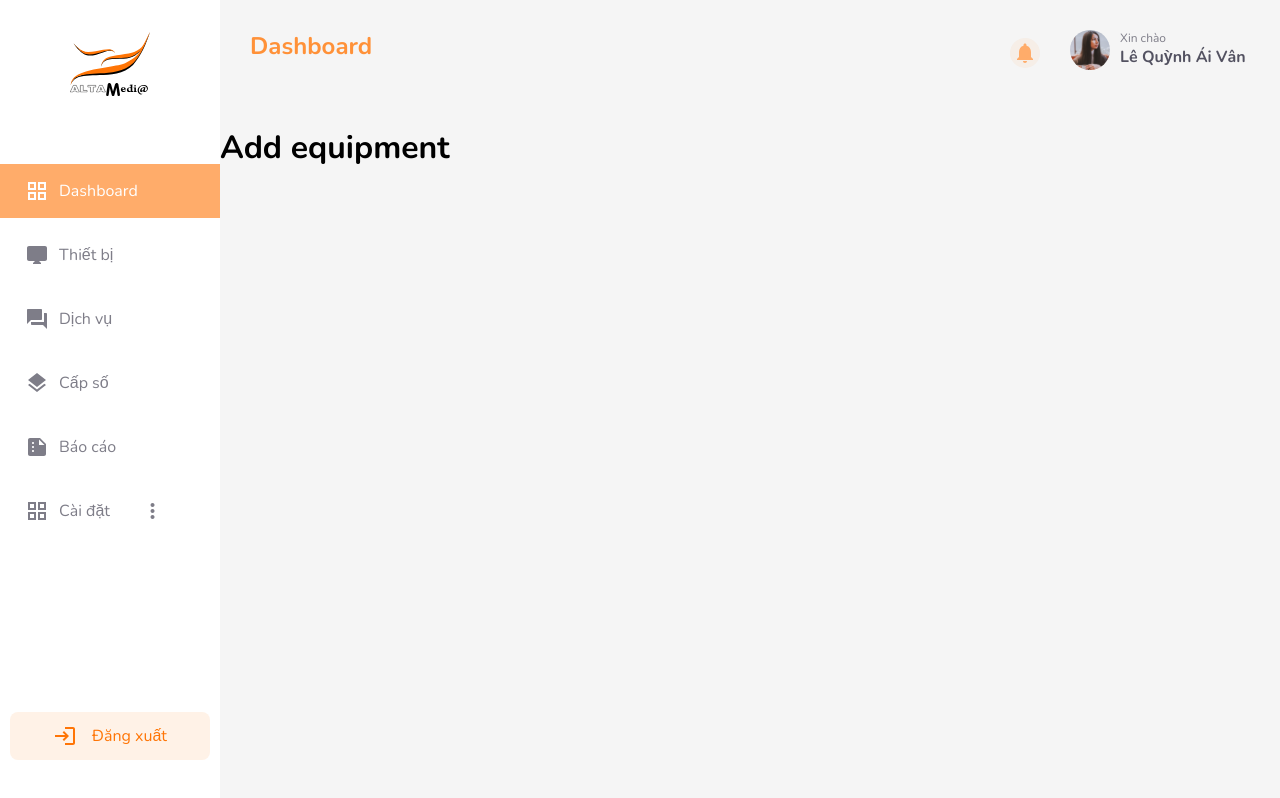
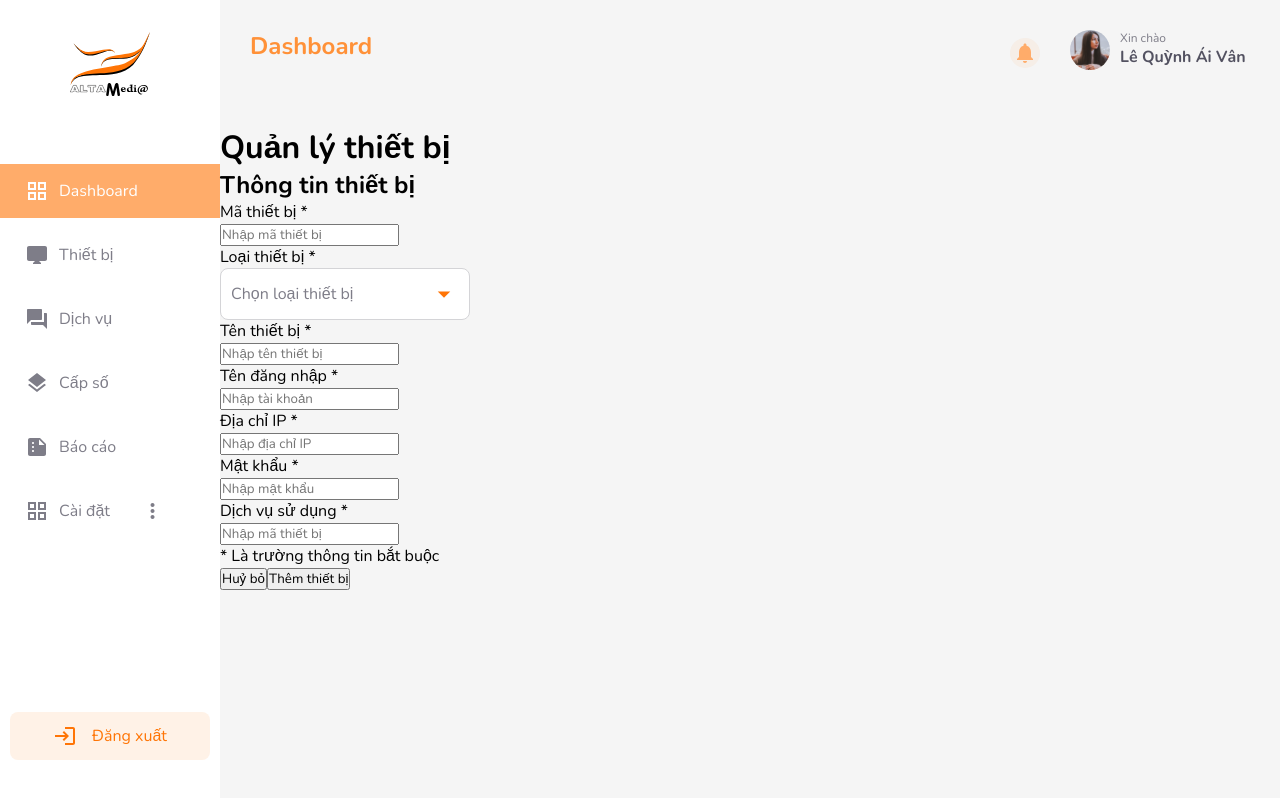
Before and after one commit to sonbill/Queuing-System-Project, a React (Create React App) app: page /equipments/add-equipment in a window 1280 px wide. Shown: the top 798 px of the page. Built offline with nearby package versions, Linux system fonts and the light colour scheme.

Commit message:
update details add-equipment

```diff
--- a/src/pages/add equipment/AddEquipment.jsx
+++ b/src/pages/add equipment/AddEquipment.jsx
@@ -1,12 +1,61 @@
-import React from 'react';
+import React, { useState } from 'react';
 import TopNav from '../../components/topbar/TopNav'
+import DropdownAddEquipment from './Dropdown__addEquipment';
 
 import './addEquipment.css'
+
 function AddEquipment() {
+  const [selected, setSelected] = useState("Chọn loại thiết bị");
   return (
     <div className="addEquipment">
       <TopNav />
-      <h1>Add equipment</h1>
+      <h1>Quản lý thiết bị</h1>
+      <div className="addEquipment__infor">
+        <h2 className="addEquipment__title">Thông tin thiết bị</h2>
+        <div className="addEquipment__list">
+          <div className="addEquipment__items">
+            <div className="addEquipment__item">
+              <p>Mã thiết bị *</p>
+              <input type="text" placeholder="Nhập mã thiết bị" className="addEquipment__input" />
+            </div>
+            <div className="addEquipment__item">
+              <p>Loại thiết bị *</p>
+              <DropdownAddEquipment selected={selected} setSelected={setSelected} options={['Kiosk', 'Display counter']} />
+            </div>
+          </div>
+          <div className="addEquipment__items">
+            <div className="addEquipment__item">
+              <p>Tên thiết bị *</p>
+              <input type="text" placeholder="Nhập tên thiết bị" className="addEquipment__input" />
+            </div>
+            <div className="addEquipment__item">
+              <p>Tên đăng nhập *</p>
+              <input type="text" placeholder="Nhập tài khoản" className="addEquipment__input" />
+            </div>
+          </div>
+          <div className="addEquipment__items">
+            <div className="addEquipment__item">
+              <p>Địa chỉ IP *</p>
+              <input type="text" placeholder="Nhập địa chỉ IP" className="addEquipment__input" />
+            </div>
+            <div className="addEquipment__item">
+              <p>Mật khẩu *</p>
+              <input type="password" placeholder="Nhập mật khẩu" className="addEquipment__input" />
+            </div>
+          </div>
+          <div className="addEquipment__items">
+            <div className="addEquipment__item">
+              <p>Dịch vụ sử dụng *</p>
+              <input type="text" placeholder="Nhập mã thiết bị" className="addEquipment__input" />
+            </div>
+          </div>
+          <p className="addEquipment__desc">* Là trường thông tin bắt buộc</p>
+        </div>
+      </div>
+      <div className="addEquipment__buttons">
+        <button className="addEquipment__button addEquipment__button-cancel">Huỷ bỏ</button>
+        <button className="addEquipment__button addEquipment__button-addDevice">Thêm thiết bị</button>
+      </div>
     </div>
   );
 }
--- /dev/null
+++ b/src/pages/add equipment/Dropdown__addEquipment.jsx
@@ -0,0 +1,27 @@
+import React, { useState } from 'react'
+import ArrowDropDownIcon from '@mui/icons-material/ArrowDropDown';
+import './dropdown__addEquipment.css';
+
+
+function DropdownAddEquipment({ selected, setSelected, options }) {
+  const [isActive, setIsActive] = useState(false)
+  return (
+    <div className="dropdown__addEquipment">
+      <div className="dropdown__addEquipment__btn" onClick={(e) => setIsActive(!isActive)}>
+        <p>{selected}</p>
+        <ArrowDropDownIcon style={{ color: '#FF7506', fontSize: 30 }} />
+      </div>
+      {isActive && (
+        <div className="dropdown__addEquipment__content">
+          {options.map(option => (
+            <div className="dropdown__addEquipment__item" onClick={(e) => { setSelected(option); setIsActive(false); }}>
+              {option}
+            </div>
+          ))}
+        </div>
+      )
+      }
+    </div >
+  );
+}
+export default DropdownAddEquipment
--- /dev/null
+++ b/src/pages/add equipment/dropdown__addEquipment.css
@@ -0,0 +1,34 @@
+.dropdown__addEquipment {
+  width: 250px;
+  position: relative;
+  user-select: none;
+  border:1px solid #D4D4D7;
+  border-radius: 8px;
+  background-color: #fff;
+
+}
+.dropdown__addEquipment__btn {
+  padding: 10px;
+  display:flex;
+  justify-content:space-between;
+  align-items:center;
+  color: #7E7D88;
+}
+
+.dropdown__addEquipment__content {
+  position:absolute;
+  width: 100%;
+  border:1px solid #D4D4D7;
+  border-radius: 8px;
+  z-index: 999;
+  background-color: #fff;
+}
+.dropdown__addEquipment__item {
+  padding: 10px;
+  transition: all 0.2s;
+  color: #7E7D88;
+}
+.dropdown__addEquipment__item:hover {
+  background-color:#FFF2E7;
+  border-radius: 8px;
+}
--- a/src/pages/equipment/equipment.css
+++ b/src/pages/equipment/equipment.css
@@ -94,3 +94,7 @@
 .MuiDataGrid-footerContainer {
   background-color: #fff;
 }
+.equipment__add_devices a {
+  text-decoration: none;
+  color:#FF7506;
+}
```
